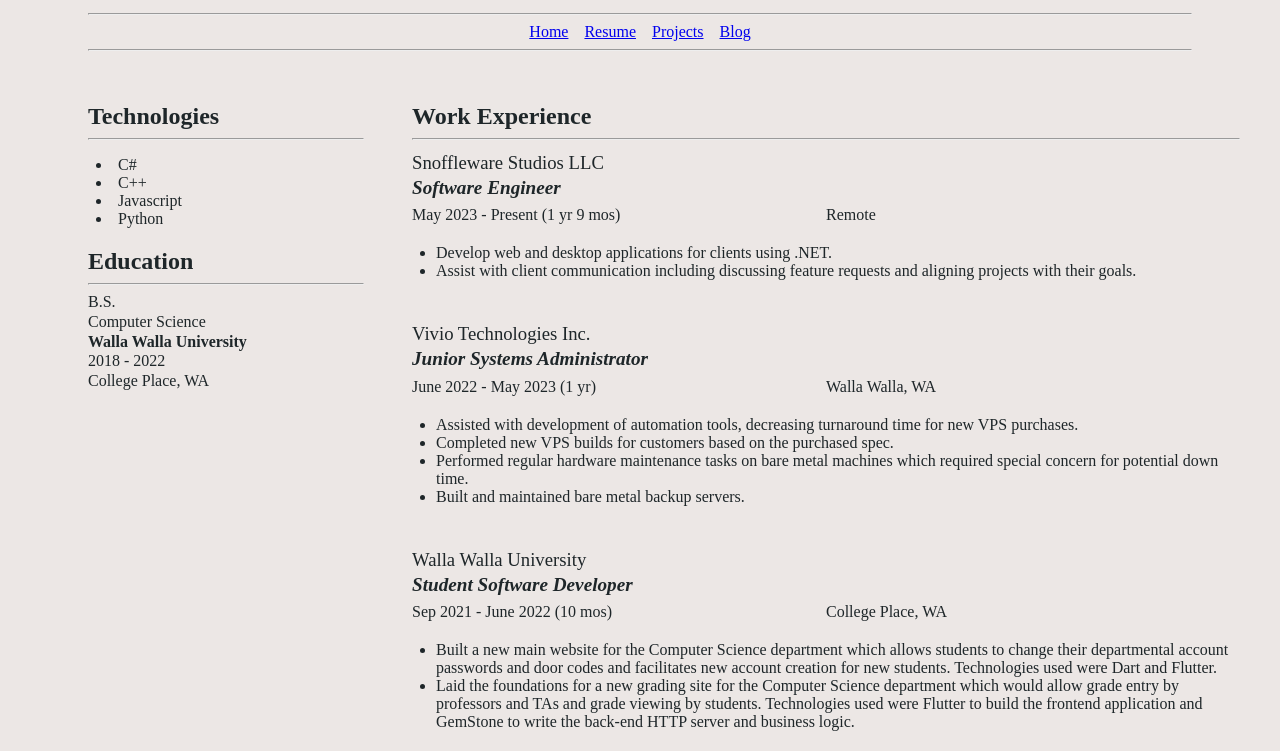
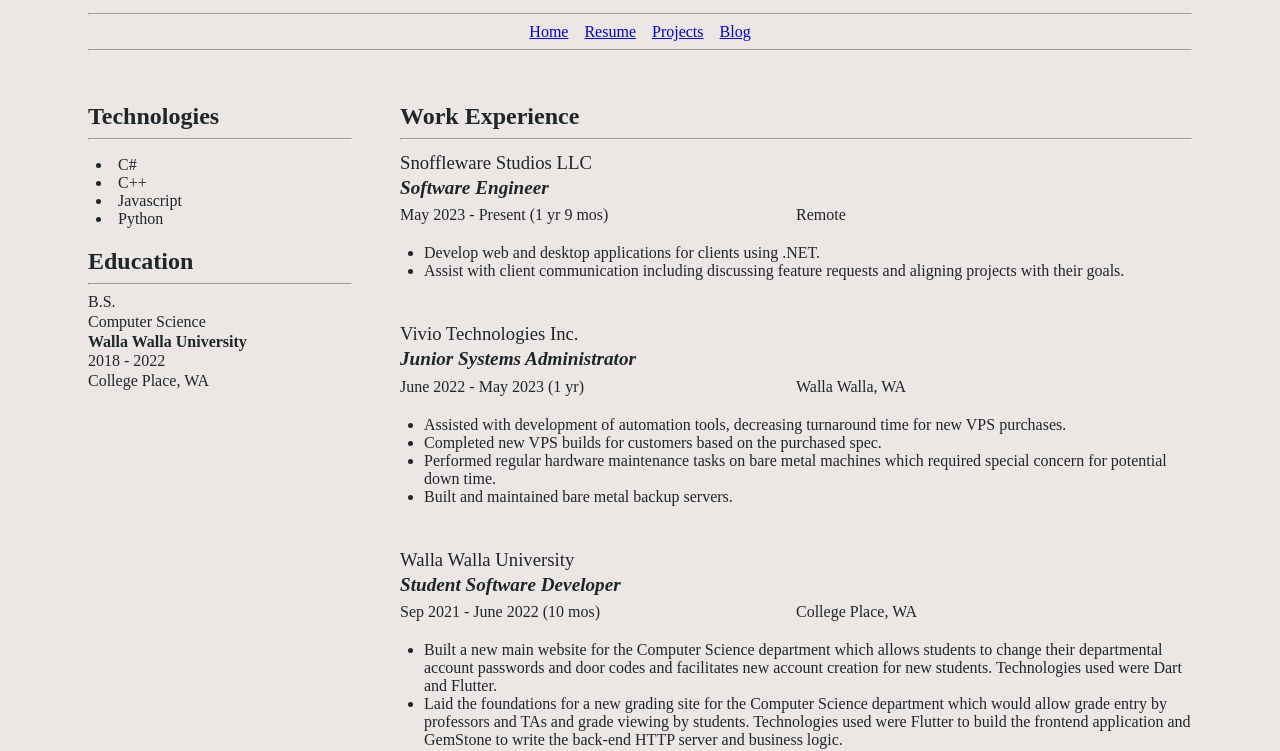
Before and after one commit to WillHensel/personal-site, a plain HTML site: page out/resume/index.html in a window 1280 px wide. Shown: the part 69-820 px from the top of the page. Drawn offline with Linux system fonts and the light colour scheme; a web font is replaced by a local one.

Commit message:
Fixed content overflow issue on resume page.

```diff
--- a/out/css/resume/index.css
+++ b/out/css/resume/index.css
@@ -11,7 +11,7 @@
 @media screen and (min-width: 625px) {
     main {
         display: grid;
-        grid-template-columns: 25% 75%;
+        grid-template-columns: 1fr 3fr;
         column-gap: 3rem;
     }
 }
@@ -45,6 +45,10 @@
     WORK EXPERIENCE
 
 */
+
+.experience-content {
+    width: 100%;
+}
 
 .work-experience-items {
     display: flex;
@@ -80,10 +84,6 @@
     }
 }
 
-.job-time-and-place>* {
-    margin-top: 0.25rem;
-}
-
 .job-duties>ul {
     padding-left: 1.5rem;
 }
--- a/web/css/resume/index.css
+++ b/web/css/resume/index.css
@@ -11,7 +11,7 @@
 @media screen and (min-width: 625px) {
     main {
         display: grid;
-        grid-template-columns: 25% 75%;
+        grid-template-columns: 1fr 3fr;
         column-gap: 3rem;
     }
 }
@@ -45,6 +45,10 @@
     WORK EXPERIENCE
 
 */
+
+.experience-content {
+    width: 100%;
+}
 
 .work-experience-items {
     display: flex;
```
